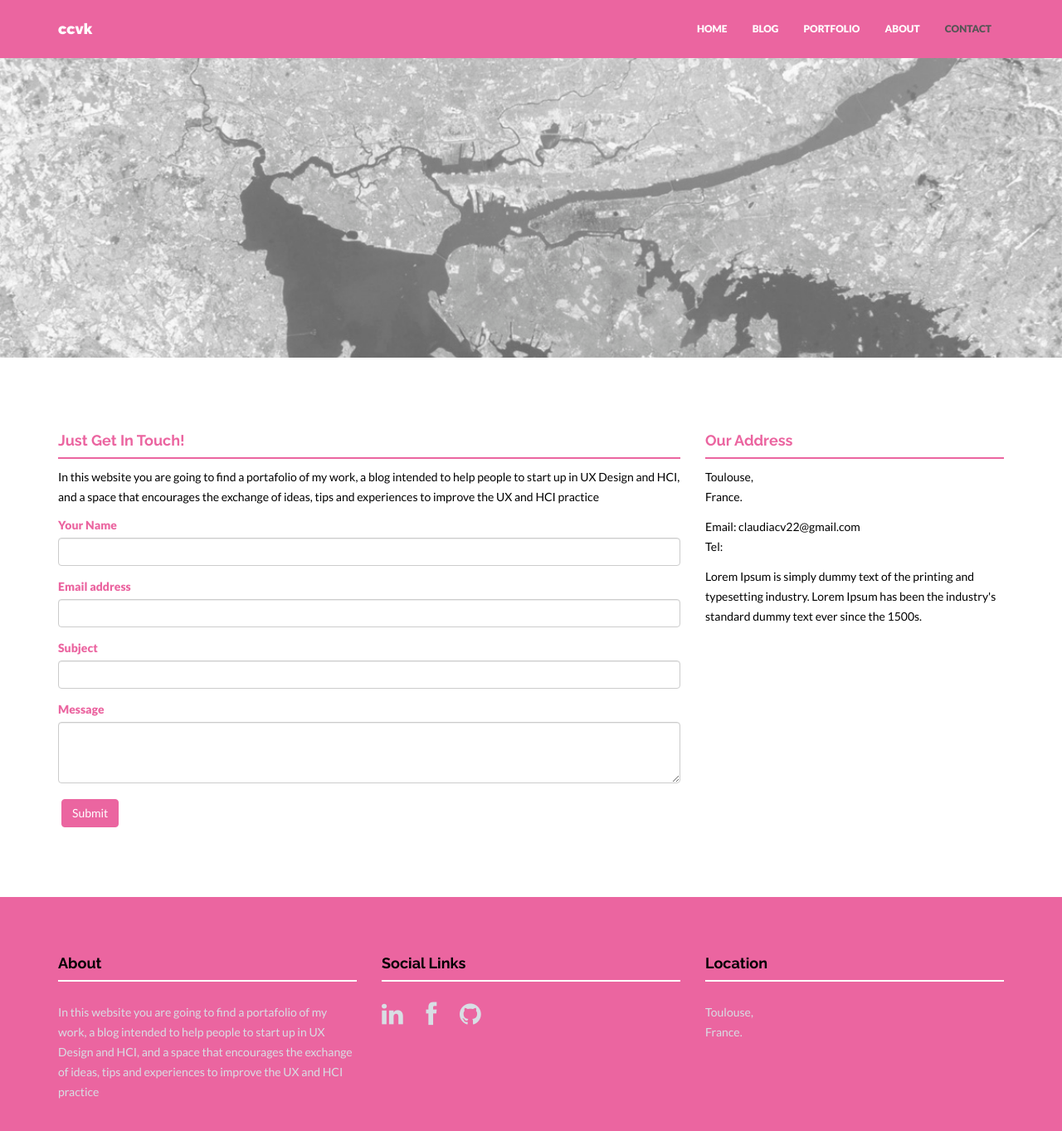
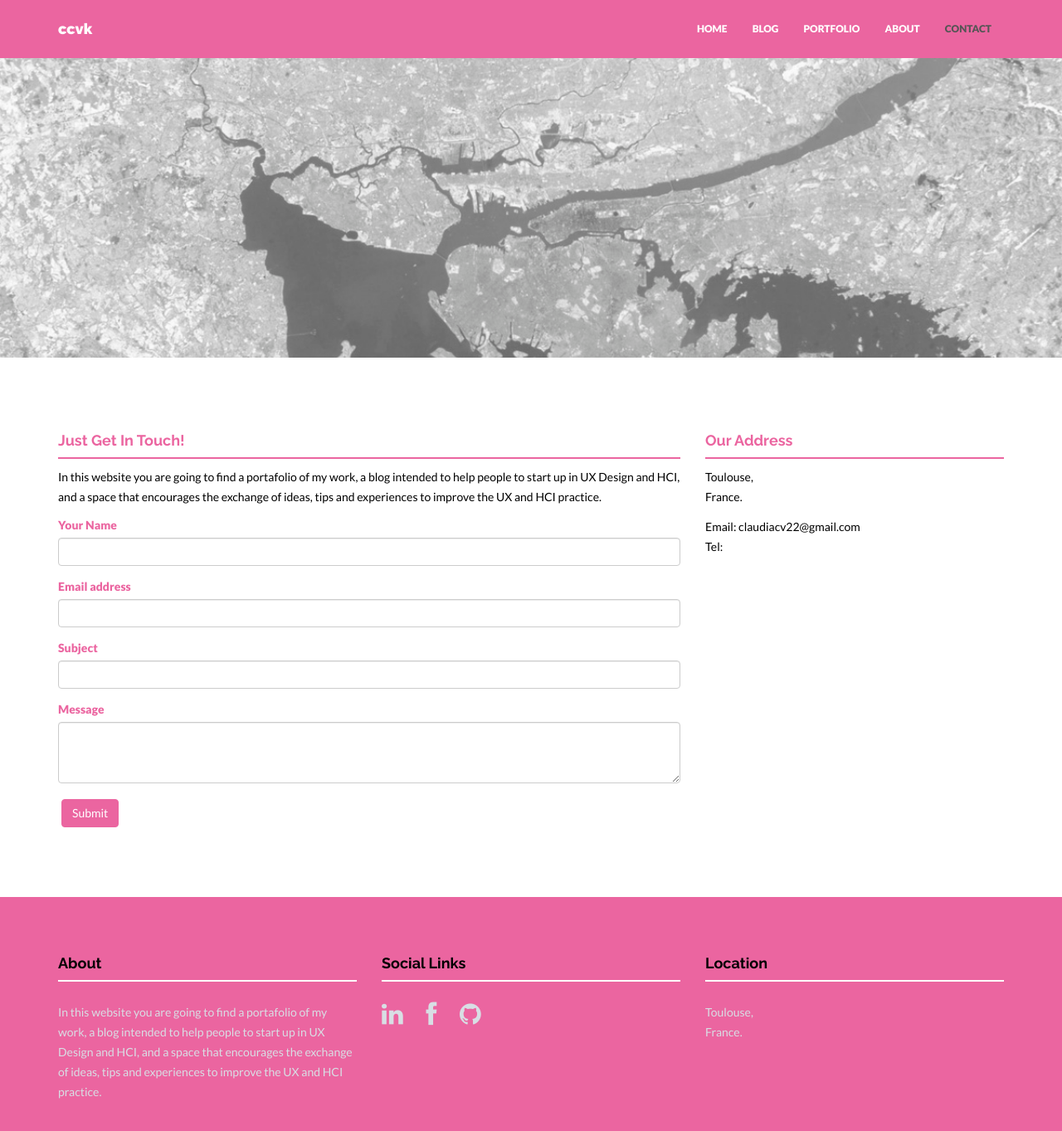
Before and after one commit to claucvk/claucvk.github.io, a Jekyll site: the page built from contact.html, in a window 1280 px wide and 1400 px high, scrolled down 155 px. Shown: the top 1363 px of the window at 83% size. Built offline with Jekyll 4.4.1, drawn with Linux system fonts in a browser that asks for light colours; nearby versions of some CDN libraries.

Commit message:
ajustes del home page

```diff
--- a/_config.yml
+++ b/_config.yml
@@ -54,7 +54,7 @@
         url: https://www.linkedin.com/profile/view?id=317425438&trk=nav_responsive_tab_profile
 
 # Short text about your company. Shown in footer on every page and also separately on Home and Contact page.
-about: "In this website you are going to find a portafolio of my work, a blog intended to help people to start up in UX Design and HCI, and a space that encourages the exchange of ideas, tips and experiences to improve the UX and HCI practice"
+about: "In this website you are going to find a portafolio of my work, a blog intended to help people to start up in UX Design and HCI, and a space that encourages the exchange of ideas, tips and experiences to improve the UX and HCI practice."
 # Testimonial content. Shown on Home and About page.
 testimonial:
     message: "Nobody was born successful, and every day is a learning experience. The way you want to make this journey called life depends on you. Love what you are doing and find your place in this world. Always respect others but never let them make you down, your conscience will thank you later. And remember the present soon become an unchangeable past and the future depend on present."
--- a/contact.html
+++ b/contact.html
@@ -45,7 +45,7 @@
                     Email: {{ site.email }}<br/>
                     Tel: {{ site.tel }}
                 </p>
-                <p>Lorem Ipsum is simply dummy text of the printing and typesetting industry. Lorem Ipsum has been the industry's standard dummy text ever since the 1500s.</p>
+
         </div>
     </div><! --/row -->
 </div><! --/container -->
```
